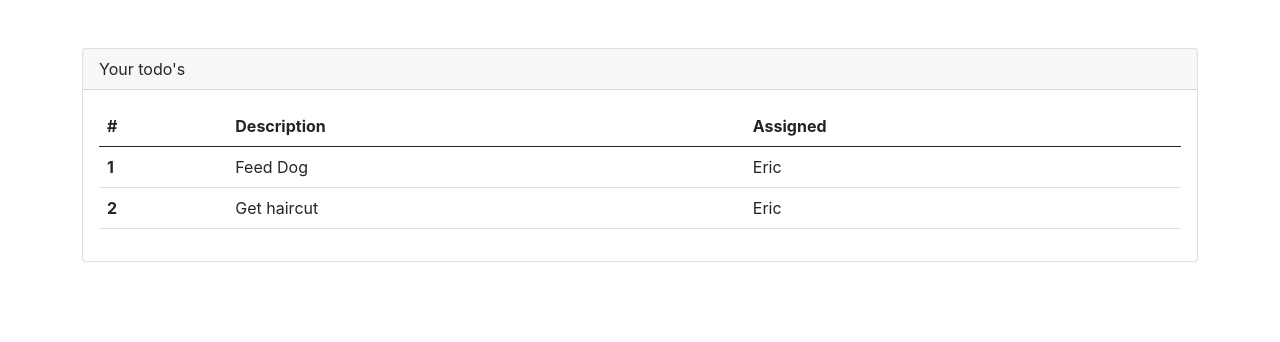
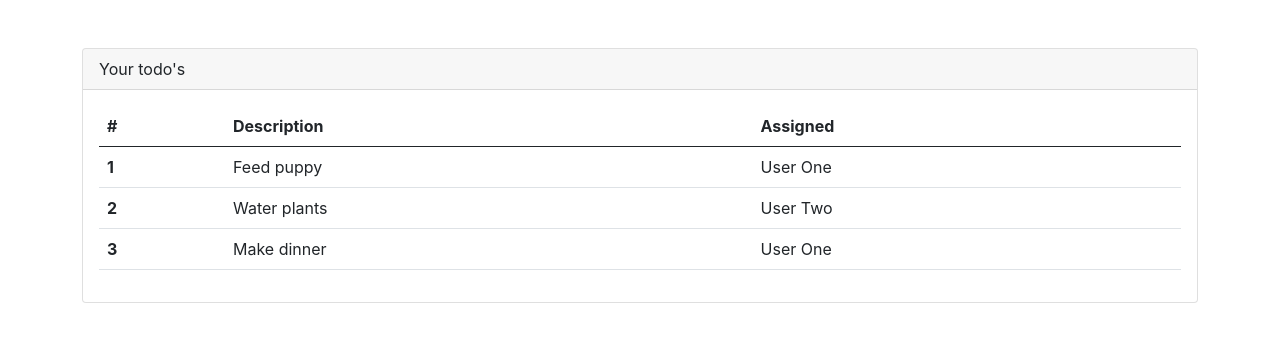
Before and after one commit to RanjanChaubey03/Full-Stack-Development-Demo, a React (Create React App) app in the folder react-todos/: page / in a window 1280 px wide. Shown: the top 342 px of the page. Built offline with nearby package versions, Linux system fonts and the light colour scheme.

Commit message:
passing-data-dynamically-using-props

```diff
--- a/react-todos/src/App.js
+++ b/react-todos/src/App.js
@@ -1,7 +1,14 @@
 // import logo from './logo.svg';
 import './App.css';
 import TodoRowItem from './components/TodoRowItem';
+
 function App() {
+  const todos = [
+    { rowNumber: 1, rowDescription: 'Feed puppy', rowAssigned: 'User One' },
+    { rowNumber: 2, rowDescription: 'Water plants', rowAssigned: 'User Two' },
+    { rowNumber: 3, rowDescription: 'Make dinner', rowAssigned: 'User One' }
+  ]
+
   return (
     <div className='mt-5 container'>
       <div className='card'>
@@ -18,12 +25,24 @@
               </tr>
             </thead>
             <tbody>
-            <TodoRowItem/>
-            <tr>
-              <th scope='row'>2</th>
-              <td>Get haircut</td>
-              <td>Eric</td>
-            </tr>
+              <TodoRowItem
+                rowNumber={todos[0].rowNumber}
+                rowDescription={todos[0].rowDescription}
+                rowAssigned={todos[0].rowAssigned}
+              />
+
+              <TodoRowItem
+                rowNumber={todos[1].rowNumber}
+                rowDescription={todos[1].rowDescription}
+                rowAssigned={todos[1].rowAssigned}
+              />
+
+              <TodoRowItem
+                rowNumber={todos[2].rowNumber}
+                rowDescription={todos[2].rowDescription}
+                rowAssigned={todos[2].rowAssigned}
+              />
+
             </tbody>
           </table>
         </div>
--- a/react-todos/src/components/TodoRowItem.js
+++ b/react-todos/src/components/TodoRowItem.js
@@ -1,12 +1,10 @@
-function TodoRowItem() {
-    const rowNumber = '1';
-    const rowDescription = 'Feed Dog';
-    const rowAssigned = 'Eric';
+function TodoRowItem(props) {
+
     return (
         <tr>
-            <th scope='row'>{rowNumber}</th>
-            <td>{rowDescription}</td>
-            <td>{rowAssigned}</td>
+            <th scope='row'>{props.rowNumber}</th>
+            <td>{props.rowDescription}</td>
+            <td>{props.rowAssigned}</td>
         </tr>
     )
 }
```
Lines whose indentation alone changed are shown as unchanged.
